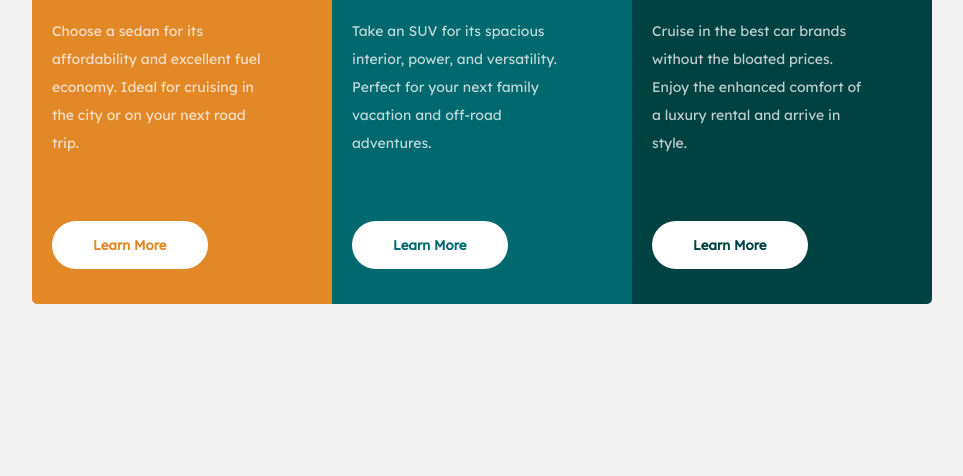
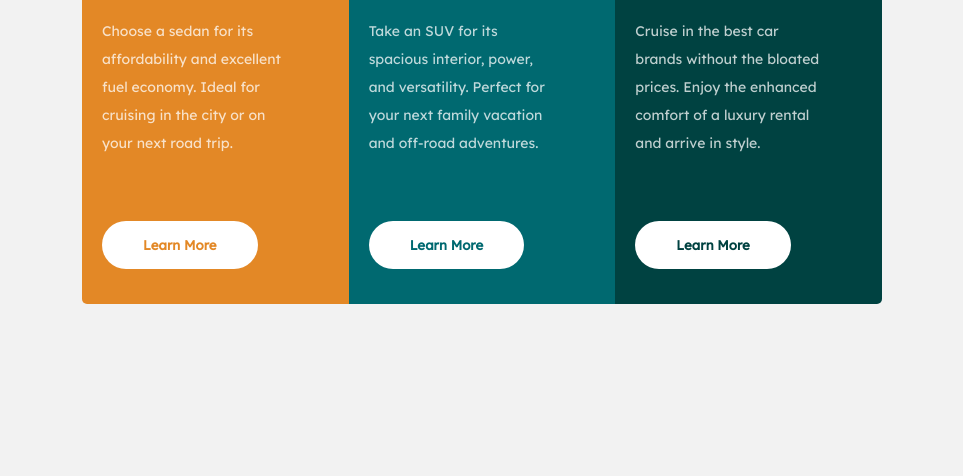
Before and after one commit to marouane-m7b/Frontend-Mentor-3-Columns, a plain HTML site: page index.html in a window 1280 px wide. Shown: the part 324-800 px from the top of the page, without its empty margins (158-1121 px from the left). Drawn offline with Linux system fonts and the light colour scheme.

Commit message:
Update style.css

```diff
--- a/css/style.css
+++ b/css/style.css
@@ -28,10 +28,10 @@ html, body {
   vertical-align: middle;
 }
 .main {
-  width: 900px;
+  width: 800px;
   margin: auto;
   display: grid;
-  grid-template-columns: repeat(auto-fill,minmax(calc(900px / 3),1fr));
+  grid-template-columns: repeat(auto-fill,minmax(calc(800px / 3),1fr));
   border-radius: 5px;
   -webkit-border-radius: 5px;
   -moz-border-radius: 5px;
```
